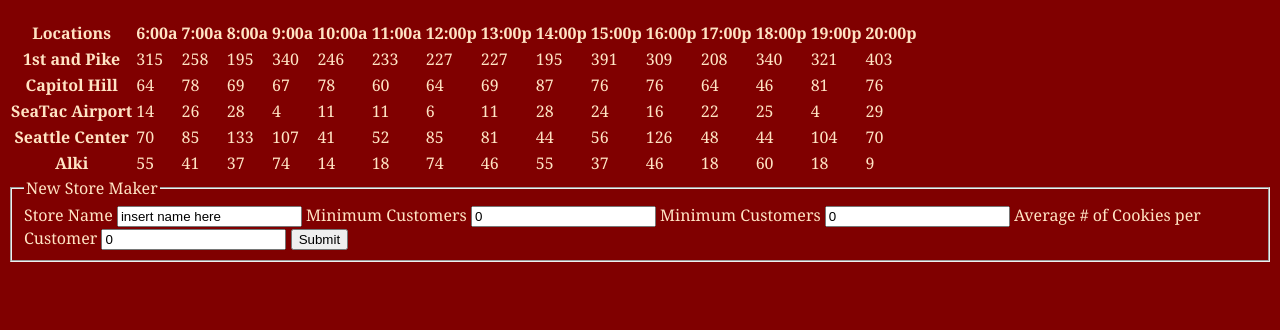
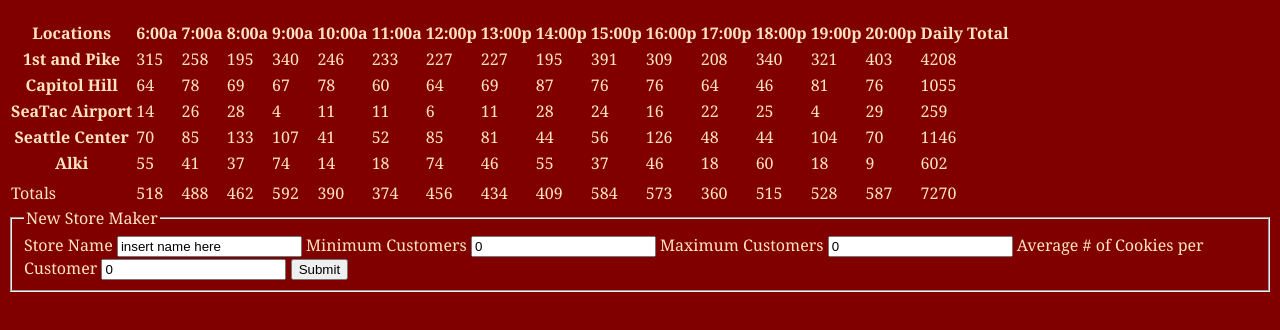
Before and after one commit to polink/cookie-stand, a plain HTML site: page sales.html in a window 1280 px wide. Shown: the part 98-428 px from the top of the page. Drawn offline with Linux system fonts and the light colour scheme.

Commit message:
Jackie helped me through getting footerTotal, and re-forming the form

```diff
--- a/app.js
+++ b/app.js
@@ -9,9 +9,9 @@
 //Array for hours open
 //STRETCH: make the # of hours dynamic
 //need to take array and plug it into a function that prints out into the table, similar to how calcCookSold gets pushed into the table
-var headerRow = ['Locations','6:00a', '7:00a','8:00a','9:00a','10:00a','11:00a','12:00p','13:00p','14:00p','15:00p','16:00p','17:00p','18:00p','19:00p','20:00p'];
+var headerRow = ['Locations','6:00a', '7:00a','8:00a','9:00a','10:00a','11:00a','12:00p','13:00p','14:00p','15:00p','16:00p','17:00p','18:00p','19:00p','20:00p','Daily Total'];
 var allStoreContainer = []; //new container function - better naming
-var allCookStores = [pikes,seaTac,seaCtr,capHill,alki];
+var allCookStores = [];
 
 /*10-01 notes from class
 - change name of hoursOpen array to something like headerRow
@@ -32,6 +32,8 @@ var Store = function(name, minCust, maxCust, avgCook){
   this.cookSold = []; //# of cookies sold at this store per hour
 
   allStoreContainer.push(this);
+  this.cookSoldData();
+
 //  allCookStores.push(this.name);
 };
 
@@ -80,13 +82,17 @@ Store.prototype.calcCustPerHour = function(){
 };
 
 Store.prototype.calcCookSold = function(){ //calculating cookies sold each hour
+  var rowTotal = 0;
   for(var i = 0; i < 15; i++){
     /* other students did this.hoursOpen to calculate how many hours/day store was open */
     this.cookSold.push(this.calcCustPerHour());
+    rowTotal += this.cookSold[i];
+    // console.log(this.cookSold[i]);
   }
+  this.cookSold.push(rowTotal);
 };
 
-// make function for cookSold data in each cell
+// function for taking cookSold array and appending to table
 Store.prototype.cookSoldData = function(){
   this.calcCookSold();
 
@@ -98,7 +104,7 @@ Store.prototype.cookSoldData = function(){
 
   // 3. Give element content
   var thEl = document.createElement('th'); //table header
-  thEl.textContent = this.name;
+  thEl.textContent = this.name; //prints first for names
   trEl.appendChild(thEl); //append table header to row
 
   //giving table td of avg# of purchased cookies per cust
@@ -115,49 +121,56 @@ Store.prototype.cookSoldData = function(){
 
 //=======================
 // Function that renders all the stores
-var renderAllStores = function(){
-  allStoreContainer.push(pikes.cookSoldData(), capHill.cookSoldData(),seaTac.cookSoldData(),seaCtr.cookSoldData(),alki.cookSoldData());
-};
+// var renderAllStores = function(){
+//   allStoreContainer.push(pikes.cookSoldData(), capHill.cookSoldData(),seaTac.cookSoldData(),seaCtr.cookSoldData(),alki.cookSoldData());
+// };
 
-var renderNewStore = function(){
+var renderNewStore = function(){ // ???
   allStoreContainer.push((allStoreContainer.length - 1).cookSoldData());
 };
 
 
 // store constructor data
-var pikes = new Store('1st and Pike',23,65,6.3,[]);
-var capHill = new Store('Capitol Hill',20,38,2.3,[]);
-var seaTac = new Store('SeaTac Airport',3,24,1.2,[]);
-var seaCtr = new Store('Seattle Center',11,38,3.7,[]);
-var alki = new Store('Alki',2,16,4.6,[]);
+new Store('1st and Pike',23,65,6.3);
+new Store('Capitol Hill',20,38,2.3);
+new Store('SeaTac Airport',3,24,1.2);
+new Store('Seattle Center',11,38,3.7);
+new Store('Alki',2,16,4.6);
 
-//Function to figure out Total row
+//Function to figure out Total footer row
 var totals = function(){
   var storesContainer = document.getElementById('cookTable');
   var tfootEl = document.createElement('tfoot');
   var trEl = document.createElement('tr');
-  var thEl = document.createElement('th');
-  thEl.textContent = 'Totals';
-  tfootEl.appendChild(thEl);
+  trEl.setAttribute('id','footer');
+  var tdEl = document.createElement('td');
+  tdEl.textContent = 'Totals';
+  trEl.appendChild(tdEl);
 
-  var tdEl = document.createElement('td');
+  // var tdEl = document.createElement('td');
+  // var totallyTotals = 0;
 
-  for(var i = 0; i < 15; i++) { // help from Nicole & Rick
+  for(var i = 0; i < 16; i++) { // help from Nicole & Rick
     var totalCookSold = 0;
-    for(var x = 0; x < allCookStores.length; x++){
-      totalCookSold = allCookStores[i].cookSold[x] + totalCookSold;
+    for(var x = 0; x < allStoreContainer.length; x++){
+      totalCookSold = allStoreContainer[x].cookSold[i] + totalCookSold;
+      // totallyTotals += totalCookSold;
     }
-    thEl = document.createElement('th');
-    thEl.textContent = totalCookSold;
+    tdEl = document.createElement('td');
+    tdEl.textContent = totalCookSold;
     tfootEl.appendChild(trEl);
-    trEl.appendChild(thEl);
+    trEl.appendChild(tdEl);
   }
+  // document.getElementById('footer');
+  tdEl = document.createElement('td');
+  storesContainer.appendChild(tdEl);
+  // tdEl.textContent = totallyTotals;
   storesContainer.appendChild(trEl);
 };
 
 // function calls
 headerHours();
-renderAllStores();
+// renderAllStores();
 totals();
 
 // Forms
@@ -170,11 +183,22 @@ var handleMakeStore = function(eventStore){
   var minCustomers = parseInt(eventStore.target.minCustomers.value);
   var maxCustomers = parseInt(eventStore.target['max-Customers'].value);
   var averageCookies = parseInt(eventStore.target.averageCookies.value);
-  var newStore = new Store(storeName, minCustomers, maxCustomers, averageCookies);
+  // make new stuff, but clear footer row before adding new data
+  clearTable();
+  clearAtt();
+  new Store(storeName, minCustomers, maxCustomers, averageCookies);
   console.log(allCookStores);
-
-  allStoreContainer.push(newStore.cookSoldData());
+  totals();
+  // allStoreContainer.push(newStore.cookSoldData());
 };
 // likely need other code to make the table footer/total dynamic and populate new numbers that include the new store
 
+var clearTable = function(){
+  document.getElementById('footer').innerHTML = '';
+};
+var clearAtt = function(){
+  var newFoot = document.getElementById('footer');
+  newFoot.setAttribute('id','');
+}
+
 storeForm.addEventListener('submit', handleMakeStore);
--- a/sales.html
+++ b/sales.html
@@ -23,7 +23,7 @@
       <label for="minCustomers">Minimum Customers</label>
       <input name="minCustomers" type="number" value="0"/>
 
-      <label for="max-Customers">Minimum Customers</label>
+      <label for="max-Customers">Maximum Customers</label>
       <input name="max-Customers" type="number" value="0"/>
 
       <label for="averageCookies">Average # of Cookies per Customer</label>
```
